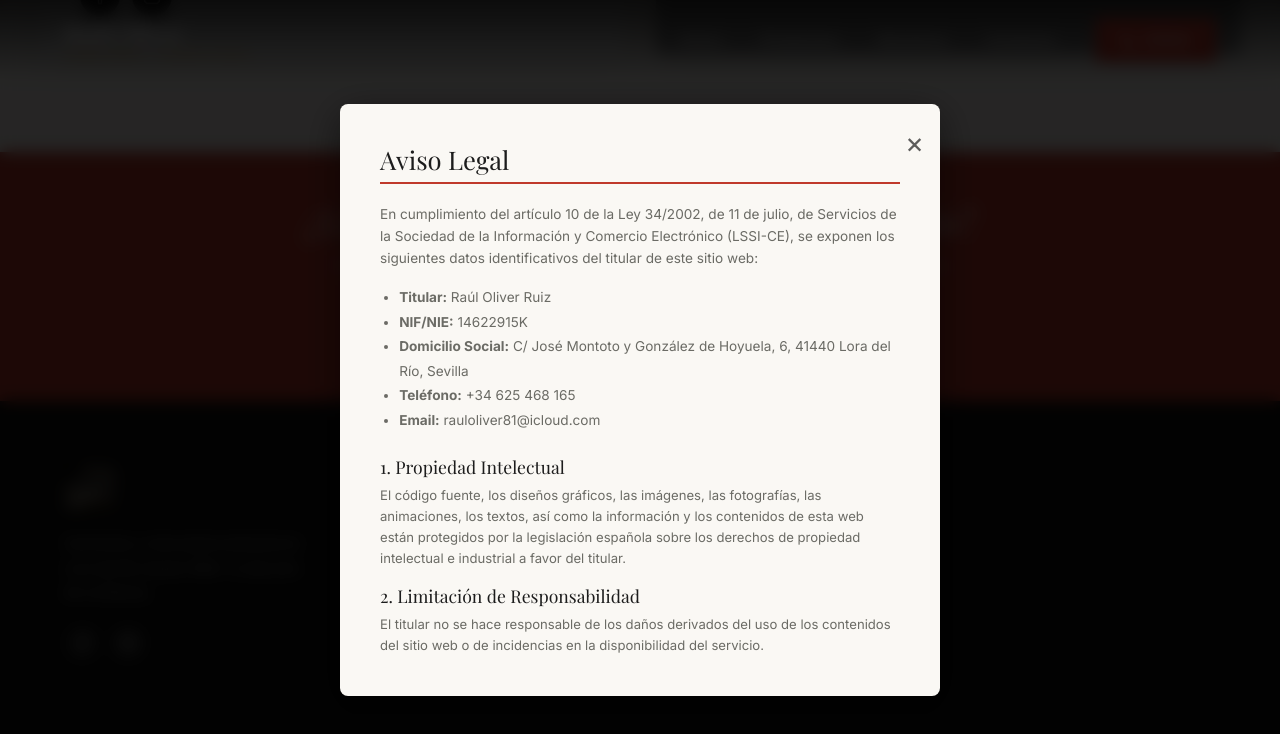
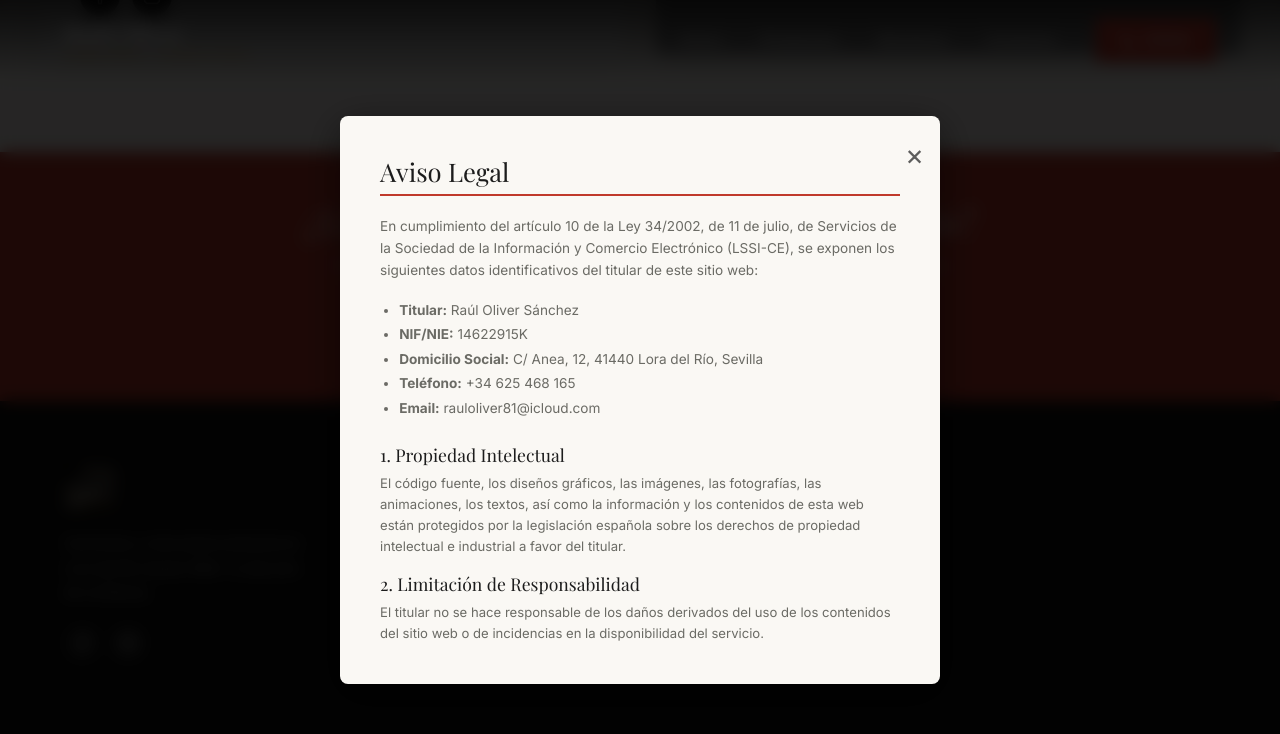
Before and after one commit to Javieroliver-web/Carniceria-Raul-Oliver, a React (Vite) app: page / in a window 1280 px wide. Both pictures are taken after a click on the button "Aviso Legal". Shown: the part 4822-5556 px from the top of the page. Built offline with nearby package versions, Linux system fonts and the light colour scheme; grey boxes are pictures that could not be loaded; a web font is replaced by a local one.

Commit message:
Datos del autonomo corregidos

```diff
--- a/src/app/components/Footer.tsx
+++ b/src/app/components/Footer.tsx
@@ -270,9 +270,9 @@ export function Footer() {
                   En cumplimiento del artículo 10 de la Ley 34/2002, de 11 de julio, de Servicios de la Sociedad de la Información y Comercio Electrónico (LSSI-CE), se exponen los siguientes datos identificativos del titular de este sitio web:
                 </p>
                 <ul style={{ fontSize: '0.85rem', lineHeight: 1.8, marginBottom: '1.5rem', paddingLeft: '1.2rem', color: 'var(--color-gray-600)', listStyleType: 'disc' }}>
-                  <li><strong>Titular:</strong> Raúl Oliver Ruiz</li>
+                  <li><strong>Titular:</strong> Raúl Oliver Sánchez</li>
                   <li><strong>NIF/NIE:</strong> 14622915K</li>
-                  <li><strong>Domicilio Social:</strong> C/ José Montoto y González de Hoyuela, 6, 41440 Lora del Río, Sevilla</li>
+                  <li><strong>Domicilio Social:</strong> C/ Anea, 12, 41440 Lora del Río, Sevilla</li>
                   <li><strong>Teléfono:</strong> +34 625 468 165</li>
                   <li><strong>Email:</strong> rauloliver81@icloud.com</li>
                 </ul>
@@ -292,7 +292,7 @@ export function Footer() {
                   De conformidad con lo dispuesto en el Reglamento General de Protección de Datos (RGPD) y la Ley Orgánica 3/2018 (LOPDGDD), te informamos de cómo tratamos tus datos personales:
                 </p>
                 <ul style={{ fontSize: '0.85rem', lineHeight: 1.8, marginBottom: '1.5rem', paddingLeft: '1.2rem', color: 'var(--color-gray-600)', listStyleType: 'disc' }}>
-                  <li><strong>Responsable del Tratamiento:</strong> Raúl Oliver Ruiz</li>
+                  <li><strong>Responsable del Tratamiento:</strong> Raúl Oliver Sánchez</li>
                   <li><strong>Finalidad:</strong> Atender las consultas de información o solicitudes realizadas mediante contacto telefónico, WhatsApp o redes sociales.</li>
                   <li><strong>Legitimación:</strong> Consentimiento del interesado al ponerse en contacto directo con el establecimiento.</li>
                   <li><strong>Conservación:</strong> Los datos se conservarán durante el tiempo estrictamente necesario para responder y gestionar la consulta.</li>
```
